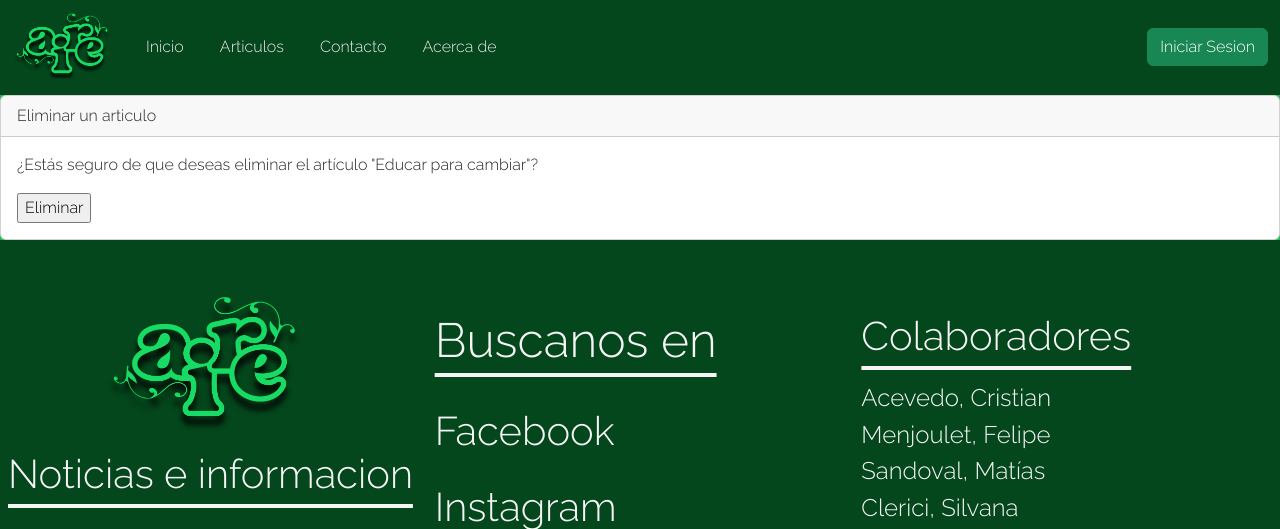
After one commit to MatiSandoval/Info-ProyectoFinal, a Django app: page /eliminar_articulo/14/ in a window 1280 px wide. The commit adds this page. Shown: the top 529 px of the page. Run offline with Django 3.2, Linux system fonts and the light colour scheme; data comes from the database, SQL or seed files in the repository; both versions use the stored data as it was after the commit; some libraries are stand-ins or nearby versions; some web fonts are replaced.

Commit message:
Eliminar articulo

```diff
--- a/apps/articulo/urls.py
+++ b/apps/articulo/urls.py
@@ -17,4 +17,5 @@ urlpatterns = [
     path('acerca_de/', views.acerca_de, name='acerca_de'),
     path('articulos/<int:articulo_id>/descargar/', descargar_pdf, name='descargar_pdf'),
     path('calificar/<int:articulo_id>/', views.calificar_articulo, name='calificar_articulo'),
+    path('eliminar_articulo/<int:articulo_id>/', views.eliminar_articulo, name='eliminar_articulo'),
 ]
--- a/apps/articulo/views.py
+++ b/apps/articulo/views.py
@@ -128,9 +128,15 @@ def modificar(request,id):
     if formulario.is_valid() and request.POST:
         formulario.save()
         return redirect('apps.articulo:articulos')
-
     return render(request, 'articulos/modificar.html', {'formulario':formulario})
 
+def eliminar_articulo(request,articulo_id):
+    articulo = get_object_or_404(Articulo, pk=articulo_id)
+
+    if request.method == 'POST':
+        articulo.delete()
+        return redirect('apps.articulo:articulos')
+    return render(request, 'articulos/eliminar_articulo.html', {'articulo': articulo})
 
 def descargar_pdf(request, articulo_id):
     # Obtener el artículo específico
--- a/template/articulos/articulo_individual.html
+++ b/template/articulos/articulo_individual.html
@@ -103,8 +103,7 @@
                             </div>
 
                             <div class="col d-grid">
-                                <a class="btn btn-danger btn-lg" href="#eliminar">Eliminar</a>
-
+                                <a class="btn btn-danger btn-lg" href="{% url 'apps.articulo:eliminar_articulo' articulos.id %}">Eliminar</a>
                             </div>
                             {% endif %}
                             {% endfor %}
--- /dev/null
+++ b/template/articulos/eliminar_articulo.html
@@ -0,0 +1,20 @@
+{% extends 'base.html' %}
+
+{% block titulo %} Eliminar Articulo {% endblock %}
+
+{% block contenido %}
+
+<div class="card">
+    <div class="card-header">
+        Eliminar un articulo
+    </div>
+    <div class="card-body">
+        <p>¿Estás seguro de que deseas eliminar el artículo "{{ articulo.titulo }}"?</p>
+        <form method="post">
+            {% csrf_token %}
+            <input type="submit" value="Eliminar">
+        </form>
+    </div>
+</div>
+
+{% endblock %}
```
Also changed, not shown: blog/db.sqlite3, media/articulo/imagen.jpg (deleted).
